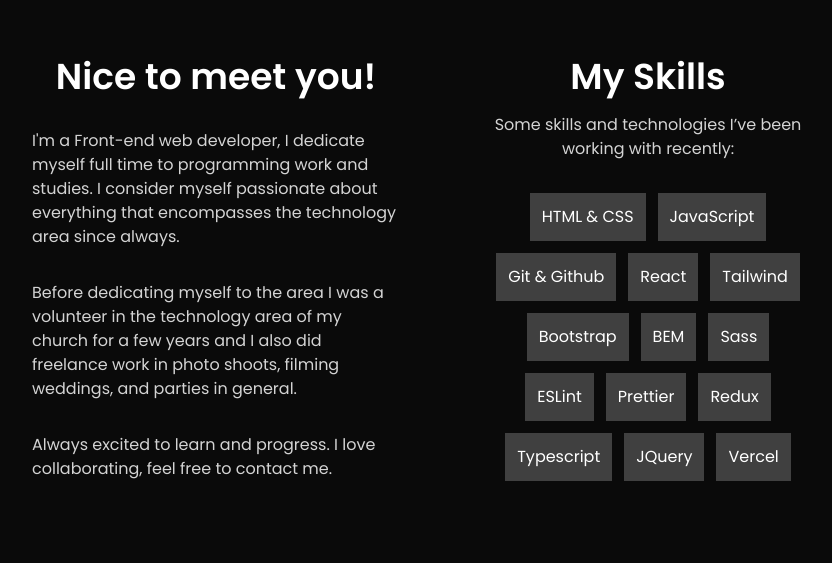
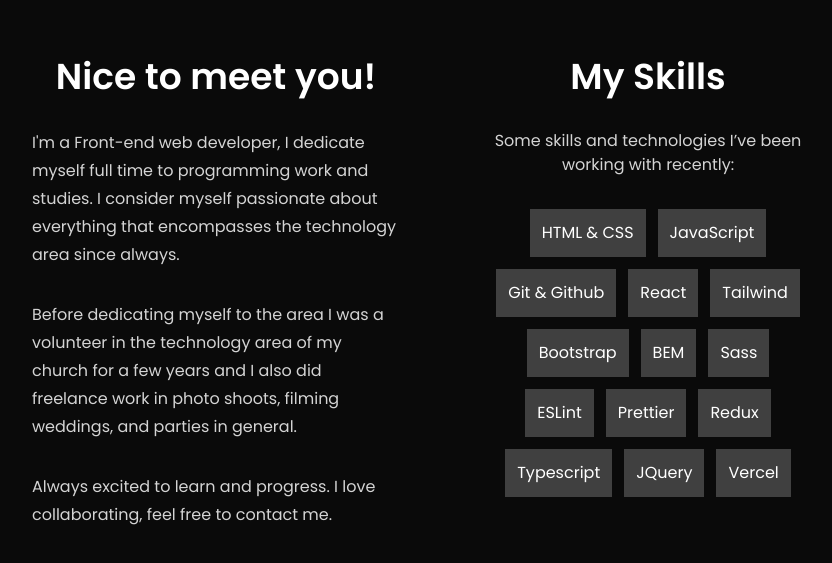
Before and after one commit to LevyMonteiro/portfolio, a React (Vite) app: page / in a window 1280 px wide. Shown: the part 871-1434 px from the top of the page, without its empty margins (208-1040 px from the left). Built offline with nearby package versions, Linux system fonts and the light colour scheme.

Commit message:
update About line height

```diff
--- a/src/pages/About.tsx
+++ b/src/pages/About.tsx
@@ -35,20 +35,20 @@
             Nice to meet you!
           </h2>
 
-          <p className='text-left  text-neutral-300'>
+          <p className='text-left  text-neutral-300 leading-7'>
             I'm a Front-end web developer, I dedicate myself full time to
             programming work and studies. I consider myself passionate about
             everything that encompasses the technology area since always.
           </p>
 
-          <p className='text-left text-neutral-300'>
+          <p className='text-left text-neutral-300 leading-7'>
             Before dedicating myself to the area I was a volunteer in the
             technology area of my church for a few years and I also did
             freelance work in photo shoots, filming weddings, and parties in
             general.
           </p>
 
-          <p className='text-left text-neutral-300'>
+          <p className='text-left text-neutral-300 leading-7'>
             Always excited to learn and progress. I love collaborating, feel
             free to contact me.
           </p>
@@ -60,7 +60,7 @@
         >
           <h2 className='text-4xl font-semibold'>My Skills</h2>
 
-          <p className='text-center text-neutral-300 -mt-4'>
+          <p className='text-center text-neutral-300'>
             Some skills and technologies I’ve been working with recently:
           </p>
 
```
